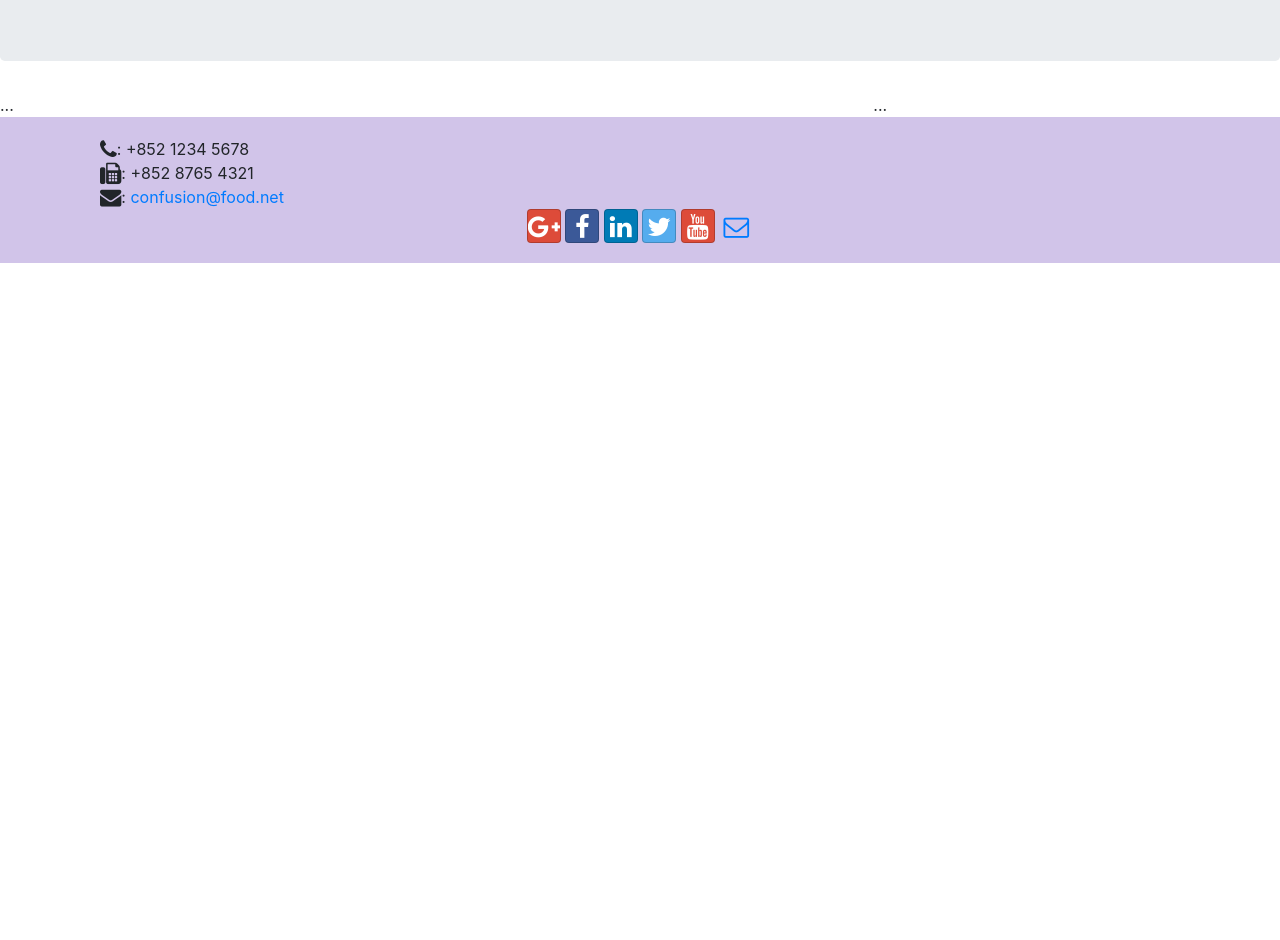
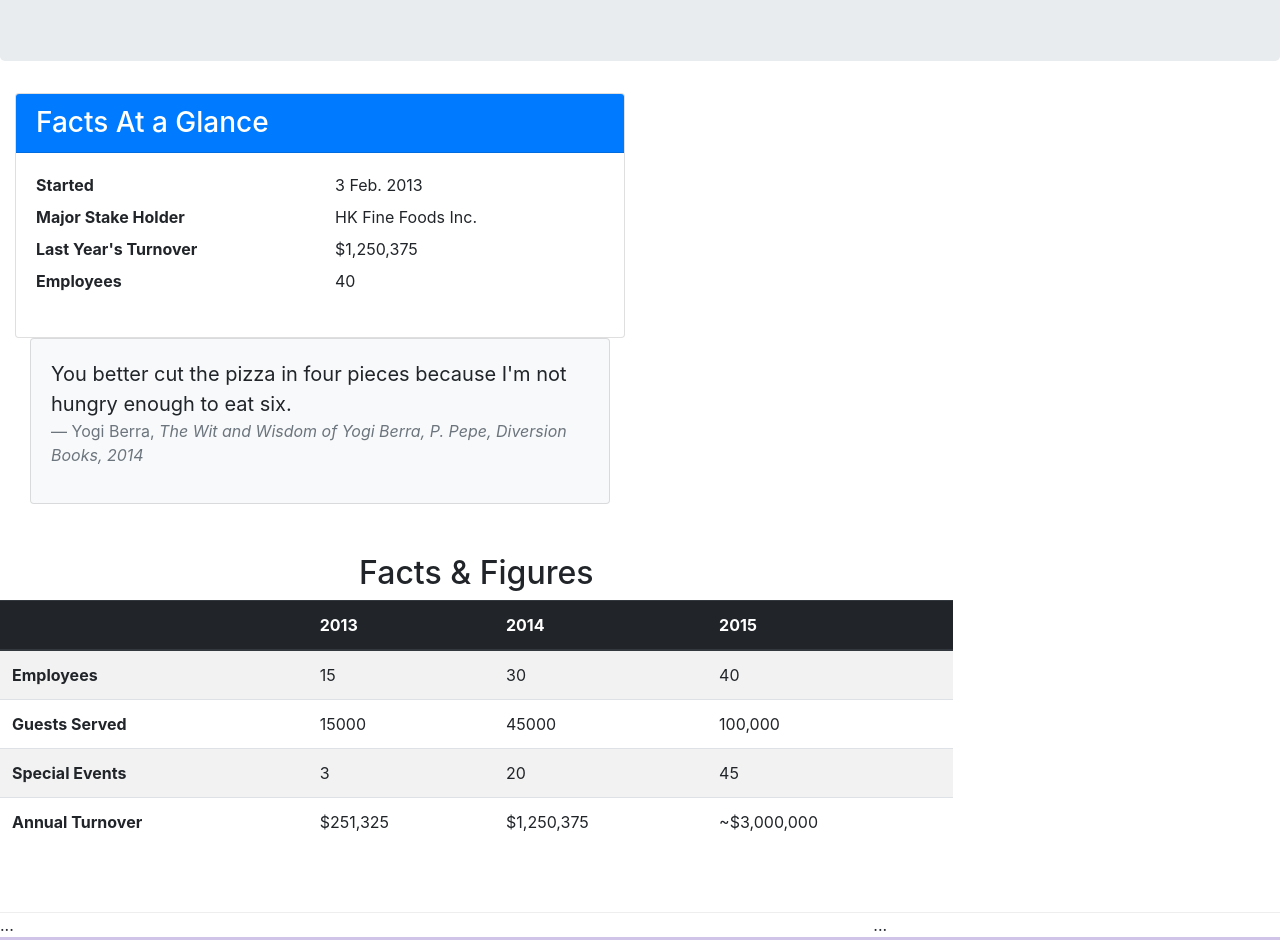
Before and after one commit to minhdev313/FER201M, a website: page about.html in a window 1280 px wide. Shown: the part 506-1446 px from the top of the page. Before the commit the page ends 800 px from the top, so only its background shows below. Drawn offline with nearby package versions, Linux system fonts and the light colour scheme.

Commit message:
Tables and Cards

```diff
--- a/about.html
+++ b/about.html
@@ -53,16 +53,97 @@
                     <div class="row row-content align-items-center">4... </div>
                 </div>
                 <div class="col-12 col-sm">
-                    ...
+                   <div class="col-12 col-sm-6">
+            </div>
+
                 </div>
             </div>
         </div>
     </header>
+    <div class="col-12 col-sm-6">
+        <div class="card">
+            <h3 class="card-header bg-primary text-white">Facts At a Glance</h3>
+            <div class="card-body">
+                <dl class="row">
+                    <dt class="col-6">Started</dt>
+                    <dd class="col-6">3 Feb. 2013</dd>
+                    <dt class="col-6">Major Stake Holder</dt>
+                    <dd class="col-6">HK Fine Foods Inc.</dd>
+                    <dt class="col-6">Last Year's Turnover</dt>
+                    <dd class="col-6">$1,250,375</dd>
+                    <dt class="col-6">Employees</dt>
+                    <dd class="col-6">40</dd>
+                </dl>
+            </div>
+        </div>
+        <div class="col-12">
+            <div class="card card-body bg-light">
+                <blockquote class="blockquote">
+                    <p class="mb-0">You better cut the pizza in four pieces because
+                        I'm not hungry enough to eat six.</p>
+                    <footer class="blockquote-footer">Yogi Berra,
+                        <cite title="Source Title">The Wit and Wisdom of Yogi Berra,
+                        P. Pepe, Diversion Books, 2014</cite>
+                    </footer>
+                </blockquote>
+            </div>
+        </div>
+
+    </div>
+
     <section>
+        <div align="center" class="row row-content">
+            <div class="col-12 col-sm-9">
+                <h2>Facts &amp; Figures</h2>
+                <div class="table-responsive">
+                    <table class="table table-striped">
+                        <thead class="thead-dark">
+                            <tr>
+                                <th>&nbsp;</th>
+                                <th>2013</th>
+                                <th>2014</th>
+                                <th>2015</th>
+                            </tr>
+                        </thead>
+                        <tbody>
+                            <tr>
+                                <th>Employees</th>
+                                <td>15</td>
+                                <td>30</td>
+                                <td>40</td>
+                            </tr>
+                            <tr>
+                                <th>Guests Served</th>
+                                <td>15000</td>
+                                <td>45000</td>
+                                <td>100,000</td>
+                            </tr>
+                            <tr>
+                                <th>Special Events</th>
+                                <td>3</td>
+                                <td>20</td>
+                                <td>45</td>
+                            </tr>
+                            <tr>
+                                <th>Annual Turnover</th>
+                                <td>$251,325</td>
+                                <td>$1,250,375</td>
+                                <td>~$3,000,000</td>
+                            </tr>
+                        </tbody>
+                    </table>
+                </div>
+
+            </div>
+            <div class="col-12 col-sm-3">
+            </div>
+        </div>
+
         <div class="row">
             <div class="col-12 col-sm-4 order-sm-last"> ... </div>
             <div class="col col-sm order-sm-first"> ... </div>
         </div>
+
     </section>
     <footer class="footer">
         <div class="container">
@@ -80,10 +161,8 @@
                         class="fa fa-facebook"></i></a>
                 <a class="btn btn-social-icon btn-linkedin" href="http://www.linkedin.com/in/"><i
                         class="fa fa-linkedin"></i></a>
-                    <a class="btn btn-social-icon btn-twitter" href="http://twitter.com/"><i
-                            class="fa fa-twitter"></i></a>
-                    <a class="btn btn-social-icon btn-google" href="http://youtube.com/"><i
-                            class="fa fa-youtube"></i></a>
+                <a class="btn btn-social-icon btn-twitter" href="http://twitter.com/"><i class="fa fa-twitter"></i></a>
+                <a class="btn btn-social-icon btn-google" href="http://youtube.com/"><i class="fa fa-youtube"></i></a>
                 <a class="btn btn-social-icon" href="mailto:"><i class="fa fa-envelope-o"></i></a>
 
             </div>
```
Lines whose indentation alone changed are shown as unchanged.
